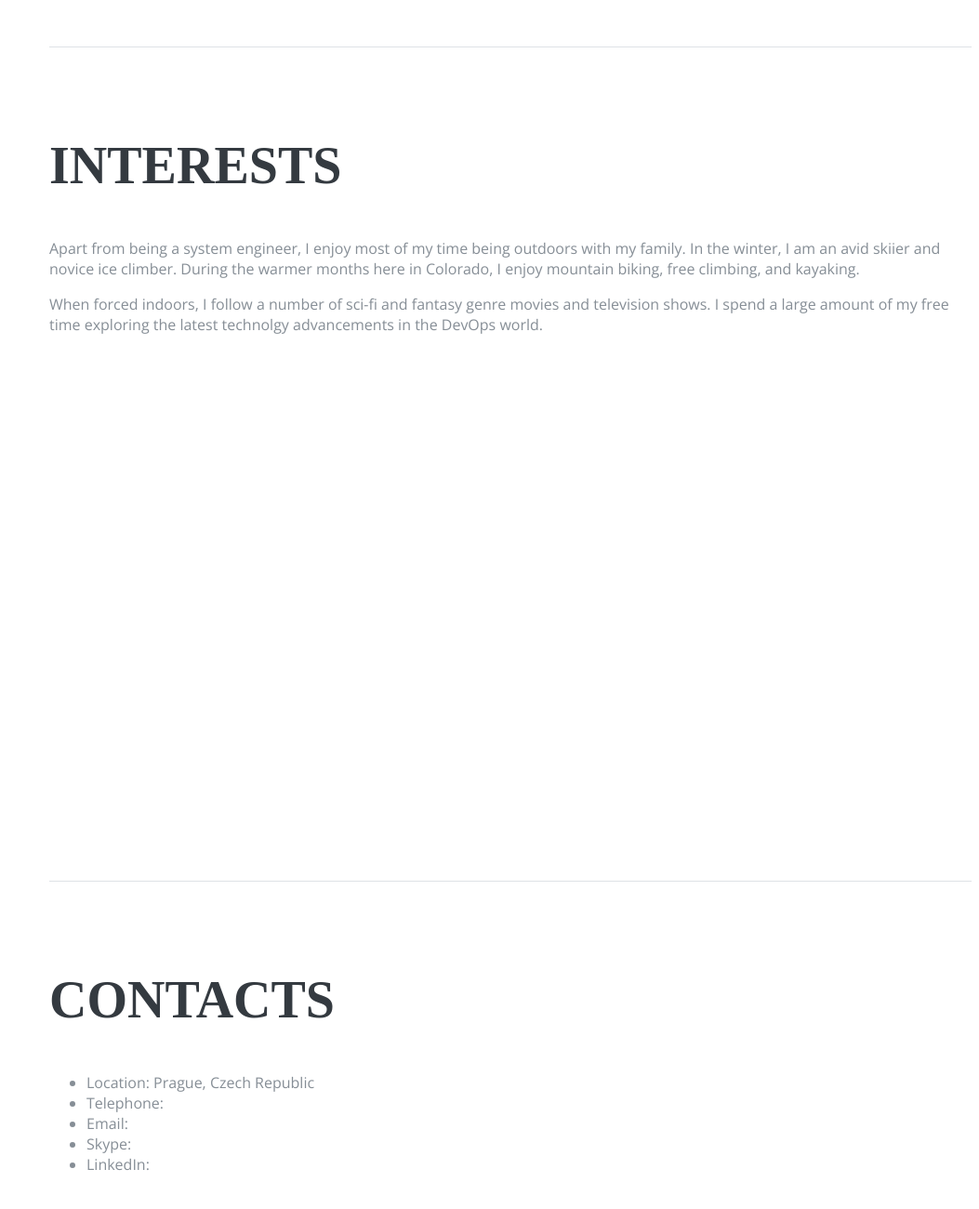
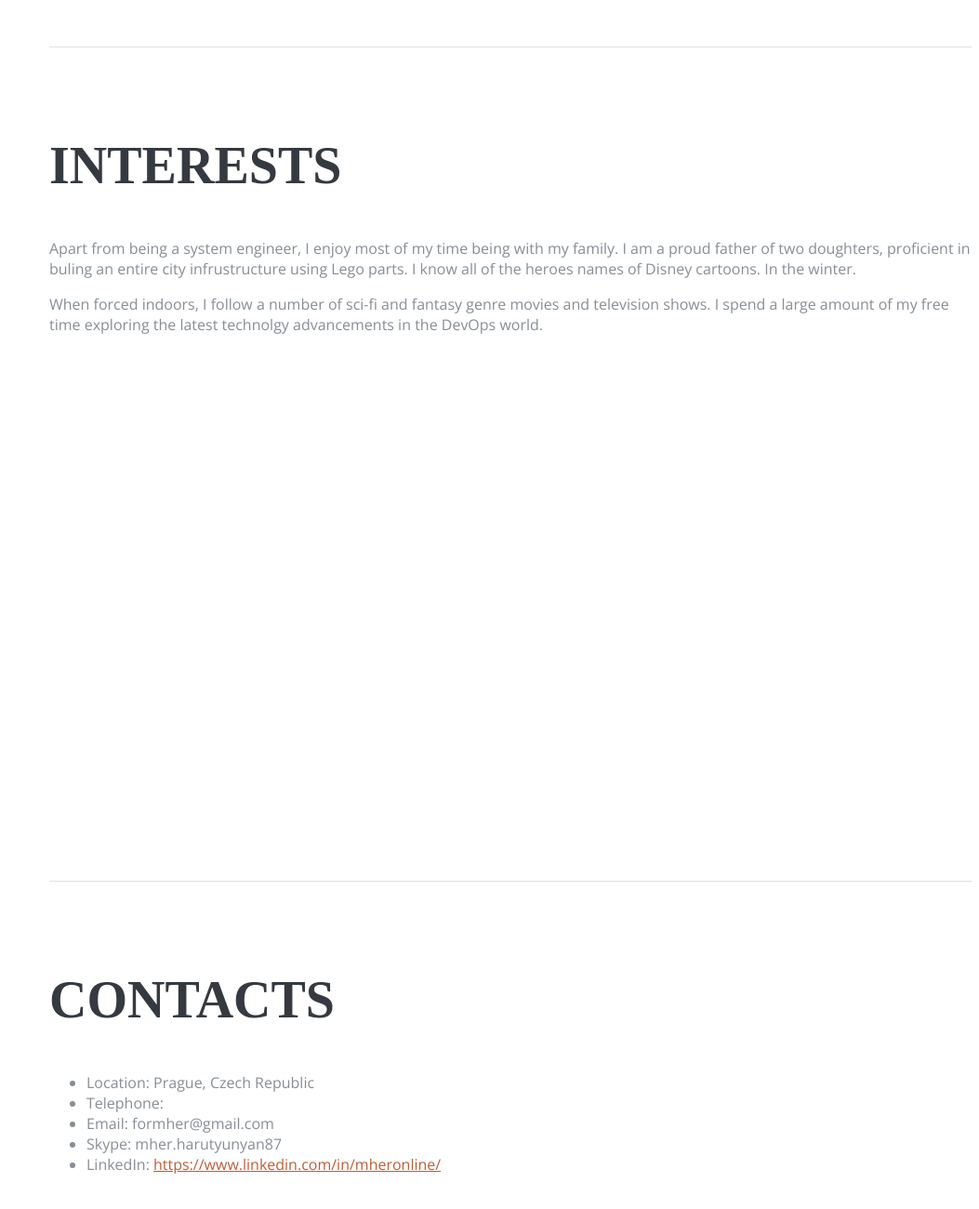
Before and after one commit to formher/cv, a website with bundled scripts: page index.html in a window 1280 px wide. Shown: the part 4252-5552 px from the top of the page at 93% size, without its empty margins (227-1280 px from the left). Built offline with nearby package versions, Linux system fonts and the light colour scheme; a web font is replaced by a local one.

Commit message:
edited interest and contacts

```diff
--- a/index.html
+++ b/index.html
@@ -273,7 +273,8 @@
     <section class="resume-section p-3 p-lg-5 d-flex flex-column" id="interests">
       <div class="my-auto">
         <h2 class="mb-5">Interests</h2>
-        <p>Apart from being a system engineer, I enjoy most of my time being outdoors with my family. In the winter, I am an avid skiier and novice ice climber. During the warmer months here in Colorado, I enjoy mountain biking, free climbing, and kayaking.</p>
+        <p>Apart from being a system engineer, I enjoy most of my time being with my family. I am a proud father of two doughters, proficient in buling an entire city infrustructure using Lego parts. I know all of the heroes names of Disney cartoons. In
+          the winter.</p>
         <p class="mb-0">When forced indoors, I follow a number of sci-fi and fantasy genre movies and television shows. I spend a large amount of my free time exploring the latest technolgy advancements in the DevOps world.</p>
       </div>
     </section>
@@ -284,9 +285,9 @@
         <ul>
           <li>Location: Prague, Czech Republic</li>
           <li>Telephone:</li>
-          <li>Email:</li>
-          <li>Skype:</li>
-          <li>LinkedIn:</li>
+          <li>Email: formher@gmail.com</li>
+          <li>Skype: mher.harutyunyan87</li>
+          <li>LinkedIn: <a href="https://www.linkedin.com/in/mheronline/">https://www.linkedin.com/in/mheronline/</a></li>
         </ul>
       </div>
     </section>
```
